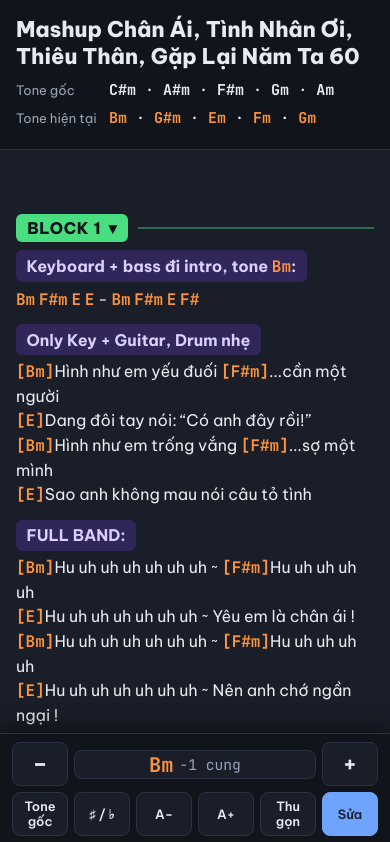
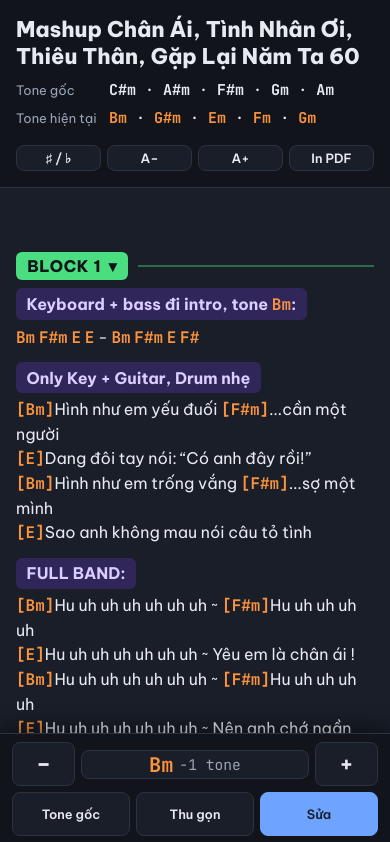
Before and after one commit to danglequocbao001/chordify-showing, a React (Vite) app: page / in a window 390 px wide. Shown: the top 842 px of the page. Built offline with nearby package versions, Linux system fonts and the light colour scheme.

Commit message:
chore: Update UI

```diff
--- a/index.html
+++ b/index.html
@@ -5,7 +5,8 @@
     <meta name="viewport" content="width=device-width, initial-scale=1.0, viewport-fit=cover" />
     <meta name="color-scheme" content="dark" />
     <meta name="theme-color" content="#11141b" />
-    <title>Mashup Orange Sofia</title>
+    <title>Chordify Showing</title>
+    <link rel="icon" type="image/svg+xml" href="/favicon.svg" />
     <link rel="preconnect" href="https://fonts.googleapis.com" />
     <link rel="preconnect" href="https://fonts.gstatic.com" crossorigin />
     <link
--- a/src/App.jsx
+++ b/src/App.jsx
@@ -1,40 +1,17 @@
-import { Fragment, useEffect, useState } from 'react'
+import { Fragment, useState } from 'react'
+import { flushSync } from 'react-dom'
 import SONG from './song.txt?raw'
-import { hash, layout } from './chords.js'
+import { layout } from './chords.js'
 
-// Per-browser settings. Prefixed because every Vite app on localhost:5173 shares one localStorage.
-const PREFIX = 'mashup-orange-sofia:'
-const load = (key, fallback) => {
-  try {
-    const v = localStorage.getItem(PREFIX + key)
-    return v === null ? fallback : JSON.parse(v)
-  } catch {
-    return fallback
-  }
-}
-const save = (key, value) => {
-  try {
-    if (value === null) localStorage.removeItem(PREFIX + key)
-    else localStorage.setItem(PREFIX + key, JSON.stringify(value))
-  } catch {
-    // storage blocked (private window…): the page still works, settings just aren't remembered
-  }
-}
-
-// The page opens one tone below the original key (C#m → Bm), easier for the singers, and every reload comes back
-// here: the tone is never stored. "Tone gốc" still goes to C#m.
+// The page opens one tone below the original key (C#m → Bm), easier for the singers. "Tone gốc" still goes to C#m.
 const DEFAULT_SHIFT = -2
 
-// A sheet pasted in the page only applies while src/song.txt is unchanged: edit the file and the file wins.
-// ('shift' is cleared too: older versions stored the tone.)
-if (load('base', null) !== hash(SONG)) ['text', 'shift', 'flat'].forEach(key => save(key, null))
-save('base', hash(SONG))
-
+// Nothing is stored: every reload comes back to src/song.txt, DEFAULT_SHIFT, the sheet's own ♯/♭ and 16px text.
 export default function App() {
-  const [custom, setCustom] = useState(() => load('text', null)) // pasted via Sửa; null = src/song.txt
-  const [shift, setShift] = useState(custom === null ? DEFAULT_SHIFT : 0) // semitones, -11…11; a pasted song as written
-  const [flatPref, setFlatPref] = useState(() => load('flat', null))
-  const [size, setSize] = useState(() => load('size', 16))
+  const [custom, setCustom] = useState(null) // pasted via Sửa; null = src/song.txt
+  const [shift, setShift] = useState(DEFAULT_SHIFT) // semitones, -11…11
+  const [flatPref, setFlatPref] = useState(null)
+  const [size, setSize] = useState(16)
   const [draft, setDraft] = useState(null) // textarea content while editing; null = reading
   const [folded, setFolded] = useState({}) // block index → folded; every block opens on load
 
@@ -43,16 +20,10 @@ export default function App() {
   const song = layout(text, shift, flat)
   const anyOpen = song.blocks.some((b, i) => b.block && !folded[i]) // then the button folds them all, else opens all
 
-  useEffect(() => {
-    save('flat', flatPref)
-    save('size', size)
-  }, [flatPref, size])
-
   const finishEditing = () => {
     if (draft !== text) {
       const next = draft === SONG ? null : draft
       setCustom(next)
-      save('text', next)
       setShift(next === null ? DEFAULT_SHIFT : 0) // back to src/song.txt: its usual tone; a pasted song: as written
       setFlatPref(null)
       setFolded({})
@@ -60,7 +31,31 @@ export default function App() {
     setDraft(null)
   }
 
-  const steps = `${shift > 0 ? '+' : '−'}${Math.abs(shift) / 2} cung`
+  const steps = `${shift > 0 ? '+' : '−'}${Math.abs(shift) / 2} tone`
+
+  // In the top bar on wide screens; on phones the same buttons sit above the sheet so the bottom bar stays short
+  const tools = (
+    <>
+      <button onClick={() => setFlatPref(!flat)} title="Đổi cách ghi thăng/giáng">
+        ♯ / ♭
+      </button>
+      <button onClick={() => setSize(s => Math.max(s - 2, 11))} aria-label="Chữ nhỏ hơn">
+        A−
+      </button>
+      <button onClick={() => setSize(s => Math.min(s + 2, 30))} aria-label="Chữ lớn hơn">
+        A+
+      </button>
+      <button
+        onClick={() => {
+          flushSync(() => setFolded({})) // open every block first: the PDF holds the whole song
+          window.print()
+        }}
+        title="In hoặc lưu PDF"
+      >
+        In PDF
+      </button>
+    </>
+  )
 
   return (
     <div className="wrap" style={{ '--size': `${size}px` }}>
@@ -79,7 +74,7 @@ export default function App() {
 
       <div className="bar">
         <div className="grp">
-          <button className="step" onClick={() => setShift(s => (s - 1) % 12)} aria-label="Giảm nửa cung">
+          <button className="step" onClick={() => setShift(s => (s - 1) % 12)} aria-label="Giảm nửa tone">
             −
           </button>
           <div className="key" aria-live="polite">
@@ -91,21 +86,13 @@ export default function App() {
               <small>chưa có hợp âm</small>
             )}
           </div>
-          <button className="step" onClick={() => setShift(s => (s + 1) % 12)} aria-label="Tăng nửa cung">
+          <button className="step" onClick={() => setShift(s => (s + 1) % 12)} aria-label="Tăng nửa tone">
             +
           </button>
         </div>
         <div className="grp">
           <button onClick={() => setShift(0)}>Tone gốc</button>
-          <button onClick={() => setFlatPref(!flat)} title="Đổi cách ghi thăng/giáng">
-            ♯ / ♭
-          </button>
-          <button onClick={() => setSize(s => Math.max(s - 2, 11))} aria-label="Chữ nhỏ hơn">
-            A−
-          </button>
-          <button onClick={() => setSize(s => Math.min(s + 2, 30))} aria-label="Chữ lớn hơn">
-            A+
-          </button>
+          <span className="desk">{tools}</span>
           {song.blocks.length > 1 && (
             <button
               onClick={() => setFolded(Object.fromEntries(song.blocks.map((b, i) => [i, anyOpen])))}
@@ -120,6 +107,7 @@ export default function App() {
           {draft === null ? 'Sửa' : 'Xong'}
         </button>
       </div>
+      <div className="tools">{tools}</div>
 
       {draft === null ? (
         <div className="sheet">
--- a/src/chords.js
+++ b/src/chords.js
@@ -19,9 +19,6 @@ export function transpose(chord, shift, flat) {
   const note = (letter, acc) => (flat ? FLAT : SHARP)[(((BASE[letter] + (ACC[acc] ?? 0) + shift) % 12) + 12) % 12]
   return note(m[1], m[2]) + m[3] + (m[4] ? '/' + note(m[4], m[5]) : '')
 }
-
-// Cheap fingerprint of the default song, to notice when src/song.txt has been edited.
-export const hash = s => [...s].reduce((h, c) => (h * 31 + c.codePointAt(0)) | 0, 0)
 
 function isChordLine(line) {
   const toks = line.trim().split(/\s+/).filter(Boolean)
--- a/src/index.css
+++ b/src/index.css
@@ -1,5 +1,5 @@
-/* Layout: one column, always dark whatever the system theme. The transpose bar is sticky on top on wide
-   screens and a fixed thumb bar at the bottom on phones. Chords are bold orange; band notes are violet on a
+/* Layout: one column, always dark whatever the system theme (light only on paper). The transpose bar is sticky
+   on top on wide screens and a fixed thumb bar at the bottom on phones. Chords are bold orange; band notes are violet on a
    tinted band; the mashup's "Block" marks are solid green badges that fold their block away when tapped. */
 :root {
   --bg: #11141b;
@@ -82,6 +82,15 @@ h1 {
 
 .spacer {
   flex: 1;
+}
+
+/* ♯/♭ · A− · A+ · In PDF: inside the bar here, in .tools above the sheet on phones */
+.desk {
+  display: contents;
+}
+
+.tools {
+  display: none;
 }
 
 button {
@@ -298,8 +307,9 @@ textarea {
   }
 }
 
-/* phones: controls move to a fixed bar at the bottom, in thumb reach, and the sheet runs edge to edge.
-   Bar grid: row 1 = − · key · +, row 2 = Tone gốc · ♯/♭ · A− · A+ · Thu gọn · Sửa */
+/* phones: the tone controls move to a fixed bar at the bottom, in thumb reach, and the sheet runs edge to edge.
+   Bar: row 1 = − · key · +, row 2 = Tone gốc · Thu gọn · Sửa. The set-once buttons (♯/♭ · A− · A+ · In PDF)
+   sit in .tools above the sheet instead, so the bottom bar stays short. */
 @media (max-width: 640px) {
   .wrap {
     padding-bottom: calc(140px + env(safe-area-inset-bottom, 0px));
@@ -310,11 +320,24 @@ textarea {
     font-size: 1.35rem;
   }
 
+  .tools {
+    display: flex;
+    gap: 6px;
+    margin-top: 12px;
+  }
+
+  .tools button {
+    flex: 1;
+    min-width: 0;
+    padding: 4px;
+    font-size: 0.8rem;
+  }
+
   .bar {
     position: fixed;
     inset: auto 0 0;
-    display: grid;
-    grid-template-columns: repeat(6, 1fr);
+    display: flex;
+    flex-wrap: wrap;
     gap: 6px;
     padding: 8px max(12px, env(safe-area-inset-right, 0px)) calc(8px + env(safe-area-inset-bottom, 0px))
       max(12px, env(safe-area-inset-left, 0px));
@@ -327,11 +350,19 @@ textarea {
     display: contents;
   }
 
-  .spacer {
+  .grp:first-child {
+    display: flex;
+    flex-basis: 100%;
+    gap: 6px;
+  }
+
+  .spacer,
+  .desk {
     display: none;
   }
 
   .bar button {
+    flex: 1;
     min-width: 0;
     min-height: 44px;
     padding: 4px;
@@ -344,7 +375,7 @@ textarea {
   }
 
   .key {
-    grid-column: span 4;
+    flex: 4;
     display: flex;
     gap: 6px;
     align-items: center;
@@ -364,3 +395,47 @@ textarea {
     border-radius: 0;
   }
 }
+
+/* print / "In PDF": light colors on white, no controls, every block open (the button opens them; the
+   ::details-content rule covers Cmd+P), and backgrounds kept so the badges and band notes still show */
+@media print {
+  :root {
+    --bg: #fff;
+    --paper: #fff;
+    --fg: #111;
+    --muted: #555;
+    --line: #ccc;
+    --accent: #1d4ed8;
+    --chord: #c2410c;
+    --cue: #5b21b6;
+    --cue-bg: #ede9fe;
+    --block: #15803d;
+    color-scheme: light;
+    print-color-adjust: exact;
+    -webkit-print-color-adjust: exact;
+  }
+
+  .bar,
+  .tools {
+    display: none;
+  }
+
+  .sheet {
+    margin: 12px 0 0;
+    padding: 0;
+    overflow: visible;
+    border: 0;
+  }
+
+  details::details-content {
+    content-visibility: visible;
+  }
+
+  .block {
+    break-after: avoid;
+  }
+
+  .block b::after {
+    display: none;
+  }
+}
```
Also changed, not shown: .claude/launch.json (added), public/favicon.svg (added), 1 other file (tests, documents, lock files or other folders).
